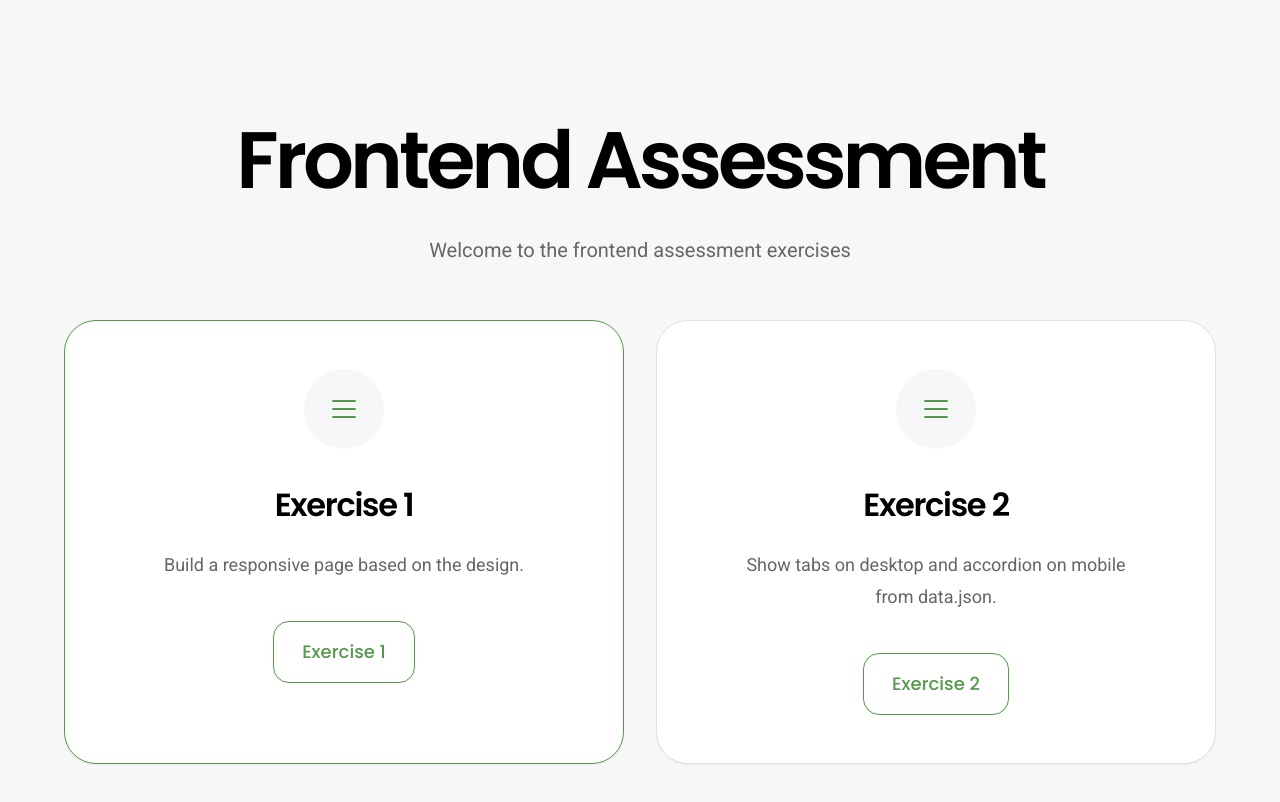
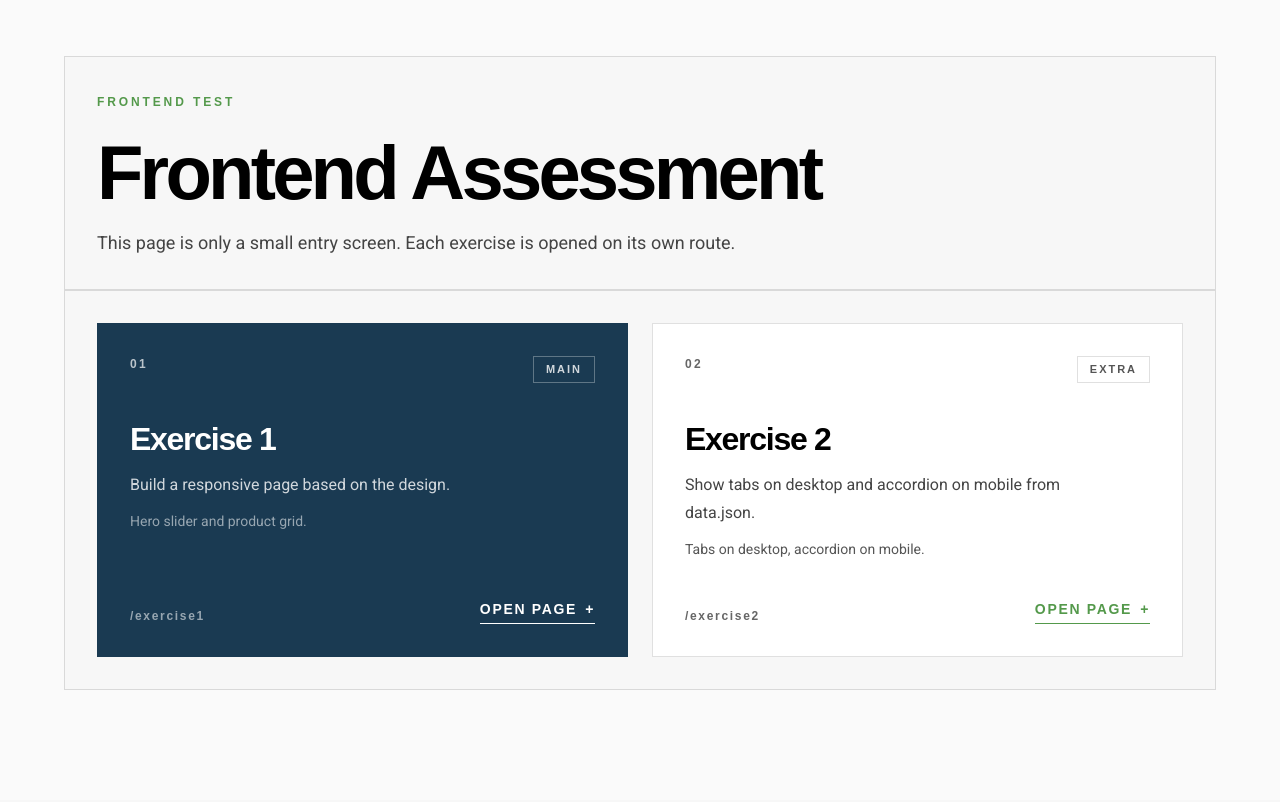
Before and after one commit to Khai0/frontend-assessment, a React (Vite) app: page / in a window 1280 px wide. Shown: the top 802 px of the page. Built offline with nearby package versions, Linux system fonts and the light colour scheme.

Commit message:
Update HomePage

```diff
--- a/src/pages/HomePage.jsx
+++ b/src/pages/HomePage.jsx
@@ -3,71 +3,125 @@ import { Link } from "react-router-dom";
 const exercises = [
   {
     id: "exercise-1",
+    index: "01",
     title: "Exercise 1",
     description: "Build a responsive page based on the design.",
-    cta: "Exercise 1",
+    note: "Hero slider and product grid.",
+    cta: "Open page",
     path: "/exercise1",
     featured: true,
   },
   {
     id: "exercise-2",
+    index: "02",
     title: "Exercise 2",
     description: "Show tabs on desktop and accordion on mobile from data.json.",
-    cta: "Exercise 2",
+    note: "Tabs on desktop, accordion on mobile.",
+    cta: "Open page",
     path: "/exercise2",
     featured: false,
   },
 ];
 
-function HomeCard({ cta, description, featured, path, title }) {
+function HomeCard({ cta, description, featured, index, note, path, title }) {
   return (
     <Link
       to={path}
-      className={`group flex min-h-[360px] flex-col items-center rounded-[2rem] border bg-white px-8 py-10 text-center shadow-sm transition duration-200 hover:-translate-y-1 hover:shadow-md focus-visible:outline focus-visible:outline-2 focus-visible:outline-offset-4 focus-visible:outline-text-frame2 sm:min-h-[390px] sm:px-10 sm:py-12 ${
-        featured ? "border-text-frame2" : "border-border-light"
+      className={`group flex min-h-[260px] flex-col border p-6 transition duration-200 hover:-translate-y-1 focus-visible:outline focus-visible:outline-2 focus-visible:outline-offset-4 focus-visible:outline-blue-bg md:min-h-[300px] md:p-8 ${
+        featured
+          ? "border-blue-bg bg-blue-bg text-white"
+          : "border-card-border bg-white text-text-primary"
       }`}
     >
-      <div className="flex h-20 w-20 items-center justify-center rounded-full bg-gray-bg">
-        <div className="flex flex-col gap-1.5" aria-hidden="true">
-          <span className="h-0.5 w-6 rounded-full bg-text-frame2" />
-          <span className="h-0.5 w-6 rounded-full bg-text-frame2" />
-          <span className="h-0.5 w-6 rounded-full bg-text-frame2" />
-        </div>
+      <div className="flex items-start justify-between gap-4">
+        <span
+          className={`font-sans text-xs font-bold tracking-[0.2em] ${
+            featured ? "text-white/70" : "text-text-muted"
+          }`}
+        >
+          {index}
+        </span>
+
+        <span
+          className={`inline-flex border px-3 py-1 font-sans text-[11px] font-bold uppercase tracking-[0.18em] ${
+            featured
+              ? "border-white/30 text-white/80"
+              : "border-border-light text-content-muted"
+          }`}
+        >
+          {featured ? "Main" : "Extra"}
+        </span>
       </div>
 
-      <h2 className="mt-8 font-pp text-[2rem] font-semibold tracking-[-0.04em] text-text-primary">
+      <h2 className="mt-10 font-sans text-[2rem] font-bold leading-none tracking-[-0.04em]">
         {title}
       </h2>
 
-      <p className="mt-5 max-w-[26rem] font-rb text-lg leading-8 text-text-muted">
+      <p
+        className={`mt-4 max-w-[26rem] font-rb text-base leading-7 ${
+          featured ? "text-white/80" : "text-content-body"
+        }`}
+      >
         {description}
       </p>
 
-      <span className="mt-10 inline-flex items-center justify-center rounded-2xl border border-text-frame2 px-7 py-4 font-pp text-lg font-medium text-text-frame2 transition duration-200 group-hover:bg-text-frame2 group-hover:text-white">
-        {cta}
-      </span>
+      <p
+        className={`mt-3 font-rb text-sm ${
+          featured ? "text-white/55" : "text-content-muted"
+        }`}
+      >
+        {note}
+      </p>
+
+      <div className="mt-auto flex items-end justify-between gap-4 pt-10">
+        <span
+          className={`font-sans text-xs font-bold tracking-[0.14em] ${
+            featured ? "text-white/55" : "text-text-muted"
+          }`}
+        >
+          {path}
+        </span>
+
+        <span
+          className={`inline-flex items-center gap-2 border-b pb-1 font-sans text-sm font-bold uppercase tracking-[0.12em] ${
+            featured
+              ? "border-white text-white"
+              : "border-text-frame2 text-text-frame2"
+          }`}
+        >
+          {cta}
+          <span aria-hidden="true">+</span>
+        </span>
+      </div>
     </Link>
   );
 }
 
 export default function HomePage() {
   return (
-    <main className="min-h-screen bg-gray-bg px-6 py-16 text-text-primary md:px-10 lg:py-24">
-      <div className="mx-auto flex min-h-[calc(100vh-8rem)] max-w-6xl flex-col justify-center">
-        <div className="text-center">
-          <h1 className="font-pp text-[3rem] font-semibold tracking-[-0.05em] text-text-primary sm:text-[4.25rem] lg:text-[5rem]">
+    <main className="min-h-screen bg-accordion-bg px-5 py-10 text-text-primary md:px-8 lg:px-10 lg:py-14">
+      <div className="mx-auto max-w-6xl border border-card-border bg-gray-bg">
+        <div className="border-b border-card-border p-6 md:p-8">
+          <span className="font-sans text-xs font-bold uppercase tracking-[0.24em] text-text-frame2">
+            Frontend test
+          </span>
+
+          <h1 className="mt-6 max-w-3xl font-sans text-[3rem] font-bold leading-[0.95] tracking-[-0.05em] text-text-primary sm:text-[4rem] lg:text-[4.75rem]">
             Frontend Assessment
           </h1>
 
-          <p className="mx-auto mt-4 max-w-2xl font-rb text-lg leading-8 text-text-muted sm:text-xl">
-            Welcome to the frontend assessment exercises
+          <p className="mt-5 max-w-2xl font-rb text-base leading-7 text-content-body sm:text-lg">
+            This page is only a small entry screen. Each exercise is opened on
+            its own route.
           </p>
         </div>
 
-        <div className="mt-14 grid gap-6 lg:grid-cols-2 lg:gap-8">
-          {exercises.map((exercise) => (
-            <HomeCard key={exercise.id} {...exercise} />
-          ))}
+        <div className="border-t border-card-border p-5 md:p-8">
+          <div className="grid gap-4 lg:grid-cols-2 lg:gap-6">
+            {exercises.map((exercise) => (
+              <HomeCard key={exercise.id} {...exercise} />
+            ))}
+          </div>
         </div>
       </div>
     </main>
```
